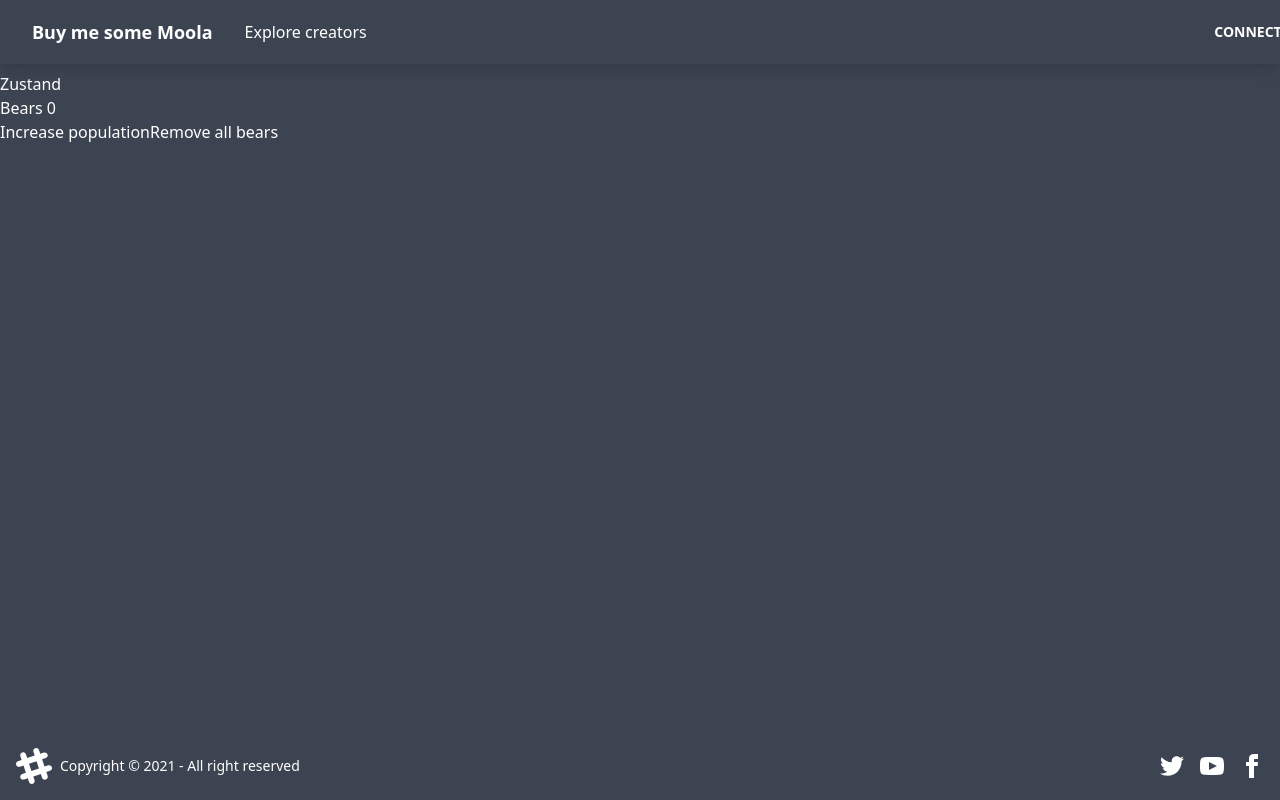
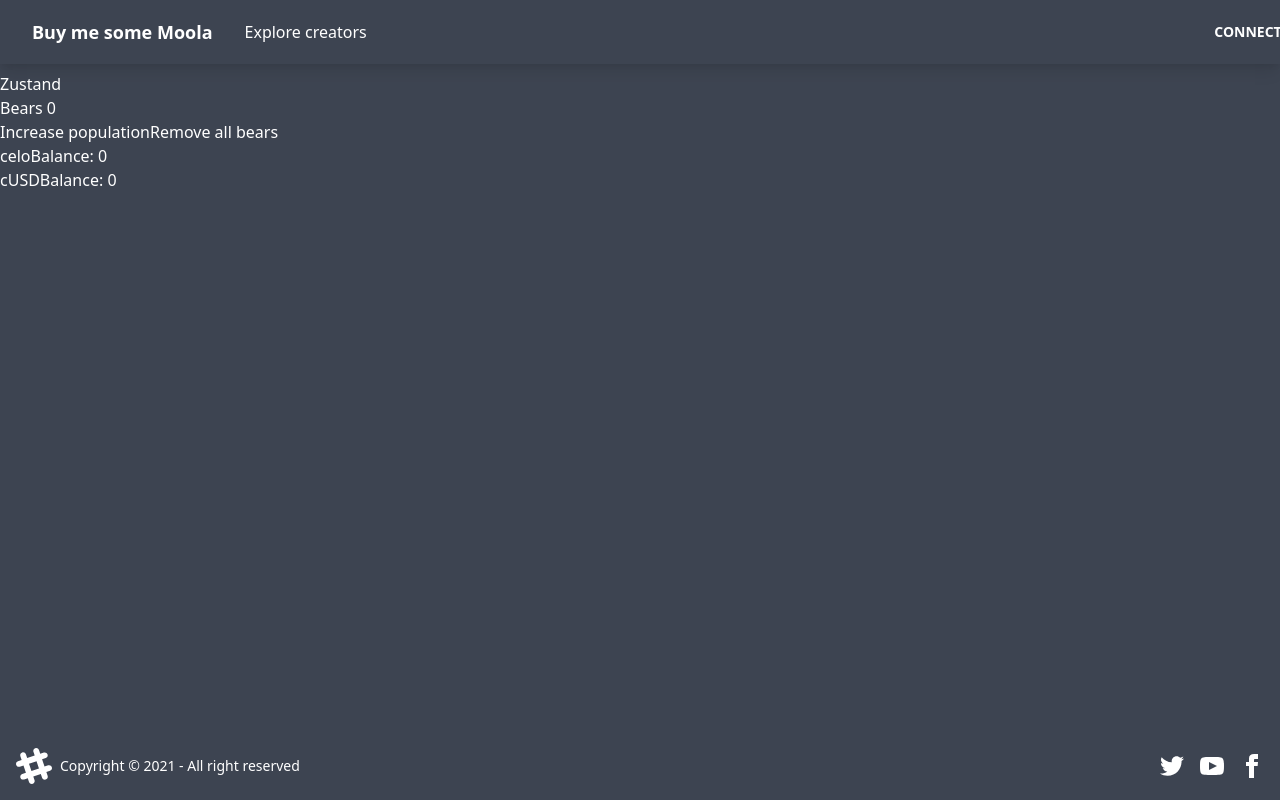
Before and after one commit to hussamkhatib/buymesomemoola, a Next.js app: page /zustand in a window 1280 px wide. Built offline with nearby package versions, Linux system fonts and the light colour scheme.

Commit message:
feat: get user balance

```diff
--- a/package.json
+++ b/package.json
@@ -8,6 +8,7 @@
   "dependencies": {
     "@celo-tools/use-contractkit": "^1.3.0",
     "@celo/contractkit": "^1.3.1",
+    "bignumber.js": "^9.0.1",
     "daisyui": "^1.15.0",
     "mongodb": "^3.5.9",
     "next": "^11.1.2",
--- a/pages/[name].jsx
+++ b/pages/[name].jsx
@@ -16,7 +16,7 @@
     }
   return {
       notFound: true,
-  }
+    }
   }
 
 
--- a/pages/zustand.jsx
+++ b/pages/zustand.jsx
@@ -1,9 +1,12 @@
 import React from "react";
-import { useStore } from "../src/stores/user.store";
+import { useStore,useUser } from "../src/stores/user.store";
 
 
 export default function Zustand() {
   const bears = useStore(state => state.bears)
+  const celoBalance = useUser(state => state.celoBalance)
+  const cUSDBalance = useUser(state => state.cUSDBalance)
+
   const increasePopulation = useStore(state => state.increasePopulation)
 
   return <div>
@@ -17,5 +20,9 @@
     <button type='button' onClick={increasePopulation}>
       Remove all bears
     </button>
+
+    <p>celoBalance: {celoBalance}</p>
+    <p>cUSDBalance: {cUSDBalance}</p>
+
   </div>;
 }
--- a/src/stores/user.store.js
+++ b/src/stores/user.store.js
@@ -1,7 +1,11 @@
+/* eslint-disable no-use-before-define */
 /* eslint-disable camelcase */
 import create from 'zustand';
 import Web3 from 'web3';
 import { newKitFromWeb3 } from '@celo/contractkit';
+import BigNumber from 'bignumber.js';
+
+const ERC20_DECIMALS = 18;
 
 export const useStore = create((set) => ({
   bears: 0,
@@ -33,7 +37,11 @@
         const user_address = accounts[0];
 
         kit.defaultAccount = user_address;
-        set({ address: user_address, kit });
+
+        const bal = await getBalance(kit, user_address);
+        const { celoBalance, cUSDBalance } = bal;
+        set({ address: user_address, kit, celoBalance, cUSDBalance });
+
         const res = await fetch(`/api/users/address/${user_address}`, {
           method: 'GET',
           headers: {
@@ -49,3 +57,20 @@
     }
   },
 }));
+
+async function getBalance(kit, address) {
+  const balance = await kit.getTotalBalance(address);
+  const celoBalance = balance.CELO.shiftedBy(-ERC20_DECIMALS).toFixed(2);
+  const cUSDBalance = balance.cUSD.shiftedBy(-ERC20_DECIMALS).toFixed(2);
+  return { celoBalance, cUSDBalance };
+}
+
+/* async function transferMoola(kit,address) {
+  const oneGold = kit.web3.utils.toWei('1', 'ether')
+  const tx = await goldtoken.transfer(address, oneGold).send({
+    from: myAddress,
+  })
+
+  const hash = await tx.getHash()
+  const receipt = await tx.waitReceipt()
+} */
```
Also changed, not shown: 1 other file (tests, documents, lock files or other folders).
